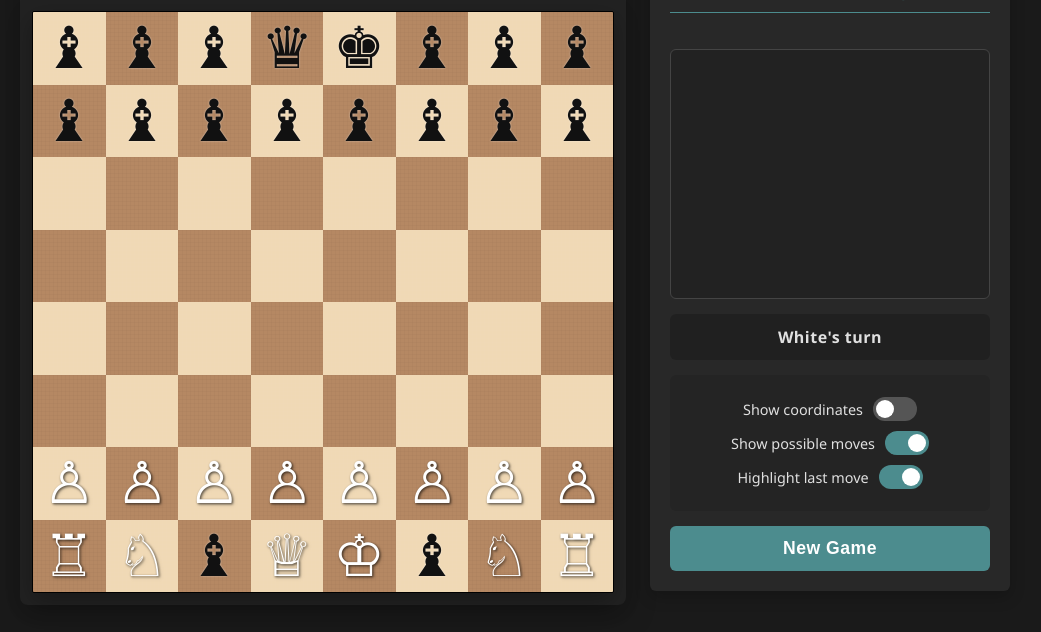
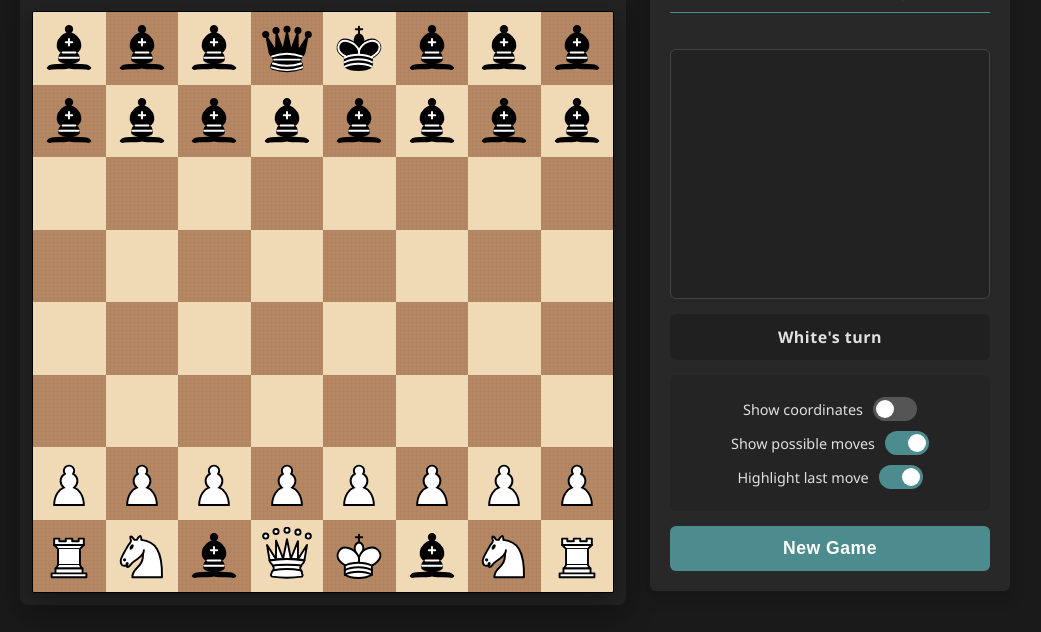
Before and after one commit to TMHSDigital/Static_Chess, a plain HTML site: page index.html in a window 1280 px wide. Shown: the part 124-756 px from the top of the page, without its empty margins (125-1166 px from the left). Drawn offline with Linux system fonts and the light colour scheme.

Commit message:
Add SVG assets for chess pieces and update CSS for background images
- Introduced new SVG files for all chess pieces (white and black).
- Updated pieces.css to use SVG backgrounds for chess pieces instead of Unicode characters.
- Enhanced styling for piece dimensions and transitions for better visual consistency.

```diff
--- a/css/pieces.css
+++ b/css/pieces.css
@@ -1,20 +1,18 @@
+/**
+ * Chess piece styling using SVG files for reliable cross-browser rendering
+ */
+
 .piece {
-    font-size: calc(var(--board-size) / 10);
+    width: 80%;
+    height: 80%;
     cursor: grab;
     user-select: none;
-    text-shadow: 1px 1px 3px rgba(0, 0, 0, 0.3);
-    height: 80%;
-    width: 80%;
-    display: flex;
-    justify-content: center;
-    align-items: center;
+    position: relative;
+    background-size: contain;
+    background-repeat: no-repeat;
+    background-position: center;
     transition: transform 0.15s ease;
-    position: relative;
-    will-change: transform; /* Optimize for animations */
-    max-height: 100%; /* Ensure pieces don't overflow */
-    overflow: visible;
-    /* Use fonts known to render chess symbols well */
-    font-family: "DejaVu Sans", "Arial Unicode MS", "Segoe UI Symbol", sans-serif;
+    will-change: transform;
 }
 
 .piece:hover {
@@ -32,68 +30,21 @@
     z-index: 100;
 }
 
-/* === Enhanced Unicode Pieces === */
+/* White pieces */
+.piece.w.p { background-image: url("../assets/wp.svg"); }
+.piece.w.r { background-image: url("../assets/wr.svg"); }
+.piece.w.n { background-image: url("../assets/wn.svg"); }
+.piece.w.b { background-image: url("../assets/wb.svg"); }
+.piece.w.q { background-image: url("../assets/wq.svg"); }
+.piece.w.k { background-image: url("../assets/wk.svg"); }
 
-/* White Pieces */
-.piece.w::before {
-    color: #fff;
-    filter: drop-shadow(1px 1px 1px rgba(0,0,0,0.5));
-}
-
-/* Ensure specific white piece styles override any general rules */
-.chess-board .piece.w.p::before { content: '\2659'; color: #fff; } /* ♙ White Pawn */
-.chess-board .piece.w.r::before { content: '\2656'; color: #fff; } /* ♖ White Rook */
-.chess-board .piece.w.n::before { content: '\2658'; color: #fff; } /* ♘ White Knight */
-.chess-board .piece.w.b::before {
-    content: '\2657'; /* ♗ White Bishop */
-    color: #fff !important; /* Force white color */
-}
-.chess-board .piece.w.q::before { content: '\2655'; color: #fff; } /* ♕ White Queen */
-.chess-board .piece.w.k::before { content: '\2654'; color: #fff; } /* ♔ White King */
-
-/* Black Pieces */
-.piece.b::before {
-    color: #111;
-    text-shadow: 0px 0px 2px rgba(255, 255, 255, 0.5);
-    filter: drop-shadow(0.5px 0.5px 0.5px rgba(255,255,255,0.1));
-}
-
-/* Black piece content with improved specificity */
-.chess-board .piece.b.p::before {
-    content: '\265F';  /* ♟ Black Pawn */
-    color: #111;
-}
-.chess-board .piece.b.r::before {
-    content: '\265C';  /* ♜ Black Rook */
-    color: #111;
-}
-.chess-board .piece.b.n::before {
-    content: '\265E';  /* ♞ Black Knight */
-    color: #111;
-}
-.chess-board .piece.b.b::before {
-    content: '\265D';  /* ♝ Black Bishop */
-    color: #111 !important;
-}
-.chess-board .piece.b.q::before {
-    content: '\265B';  /* ♛ Black Queen */
-    color: #111;
-}
-.chess-board .piece.b.k::before {
-    content: '\265A';  /* ♚ Black King */
-    color: #111;
-}
-
-/* Alternative approach: Use white unicode chars for black pieces */
-/* Uncomment this section and comment out the above black pieces section if the black pieces don't render correctly */
-/*
-.chess-board .piece.b.p::before { content: '\2659'; color: #111; }
-.chess-board .piece.b.r::before { content: '\2656'; color: #111; }
-.chess-board .piece.b.n::before { content: '\2658'; color: #111; }
-.chess-board .piece.b.b::before { content: '\2657'; color: #111 !important; }
-.chess-board .piece.b.q::before { content: '\2655'; color: #111; }
-.chess-board .piece.b.k::before { content: '\2654'; color: #111; }
-*/
+/* Black pieces */
+.piece.b.p { background-image: url("../assets/bp.svg"); }
+.piece.b.r { background-image: url("../assets/br.svg"); }
+.piece.b.n { background-image: url("../assets/bn.svg"); }
+.piece.b.b { background-image: url("../assets/bb.svg"); }
+.piece.b.q { background-image: url("../assets/bq.svg"); }
+.piece.b.k { background-image: url("../assets/bk.svg"); }
 
 /* Move animations */
 @keyframes move-piece {
@@ -105,26 +56,3 @@
 .piece.moved {
     animation: move-piece 0.3s ease;
 }
-
-/* Optional: CSS for SVG pieces (uncomment and add SVGs to the assets folder) */
-/*
-.piece::before {
-    display: none; /* Hide Unicode when using SVG */
-/*
-}
-
-.piece.w.p {
-    background-image: url('../assets/wp.svg');
-    background-size: contain;
-    background-repeat: no-repeat;
-    background-position: center;
-}
-
-.piece.b.p {
-    background-image: url('../assets/bp.svg');
-    background-size: contain;
-    background-repeat: no-repeat;
-    background-position: center;
-}
-
-/* Add other pieces similarly */
```
Also changed, not shown: assets/bb.svg (added), assets/bk.svg (added), assets/bn.svg (added), assets/bp.svg (added), assets/bq.svg (added), assets/br.svg (added), assets/wb.svg (added), assets/wk.svg (added), assets/wn.svg (added), assets/wp.svg (added), assets/wq.svg (added), assets/wr.svg (added).
